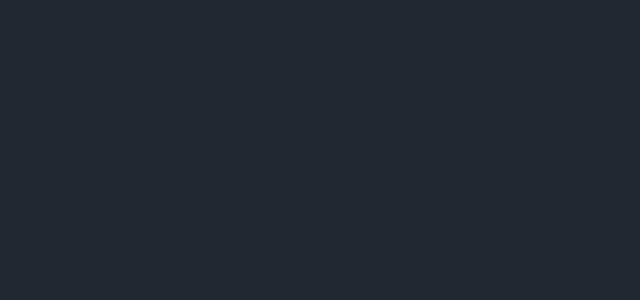
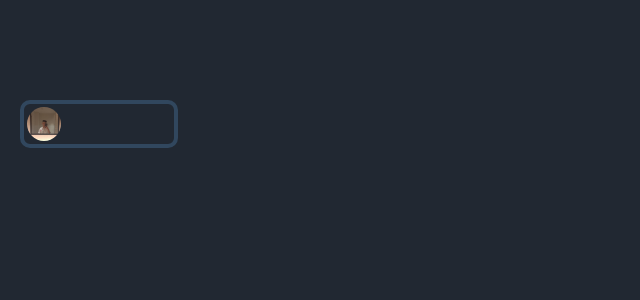
Before and after one commit to ZenxyNC/zencourse, a React (Create React App) app: page /zencourse/utilities/settings in a window 1280 px wide. Shown: the top 300 px of the page, without its empty margins (0-640 px from the left). Built offline with nearby package versions, Linux system fonts and the light colour scheme.

Commit message:
Updated feature

```diff
--- a/src/page-component/css/settings.css
+++ b/src/page-component/css/settings.css
@@ -1,3 +1,31 @@
-html {
-  background-color: #212832
+#user-information {
+  width: 150px;
+  height: 40px;
+  border: 4px solid #31475e;
+  border-radius: 10px;
+  cursor: pointer
 }
+#user-info-profile {
+  width: 34px;
+  height: 34px;
+  background-image: url('../../resource/profile.jpg');
+  background-size: cover;
+  border-radius: 100px;
+  margin: 3px;
+  position: absolute
+}
+#user-info-username {
+  font-family: 'GSansMedium';
+  font-size: 19px;
+  color: #e8e8e8;
+  position: absolute;
+  left: 50px;
+  top: 9px
+}
+#user-information {
+  position: relative
+}
+#settings-content {
+  margin-left: 20px;
+  margin-top: 100px
+}
--- a/src/page-component/settings.js
+++ b/src/page-component/settings.js
@@ -1,9 +1,17 @@
+import { useState } from 'react'
 import './css/settings.css'
 
 export default function Settings() {
+  // eslint-disable-next-line
+  const [username, setUsername] = useState(localStorage.getItem('user'))
   return (
     <>
-
+      <div id='settings-content'>
+        <div id='user-information'>
+          <div id='user-info-profile'></div>
+          <div id='user-info-username'>{username}</div>
+        </div>
+      </div>
     </>
   )
 }
--- a/src/page-component/underconstruction.js
+++ b/src/page-component/underconstruction.js
@@ -2,7 +2,7 @@ import './css/underconstruction.css'
 export default function UnderConstruction() {
   return (
     <>
-      <h1 style={{color:'#E8E8E8'}} className='title-cons'>That's right, this page is under contruction</h1>
+      <h1 style={{color:'#E8E8E8'}} className='title-cons'>That's right, this page is under construction</h1>
       <button onClick={() => window.history.back()} className='back-cons'>Back</button>
     </>
   )
--- a/src/userdata.js
+++ b/src/userdata.js
@@ -1,4 +1,4 @@
-export const data = [
+   export const data = [
   {
     "user": "smoncaster0",
     "ssc": "qvynuS5$.kfEtghO"
```
Also changed, not shown: public/404.html (+11 -0 lines), src/resource/schedule-image/Friday-XI.png.
